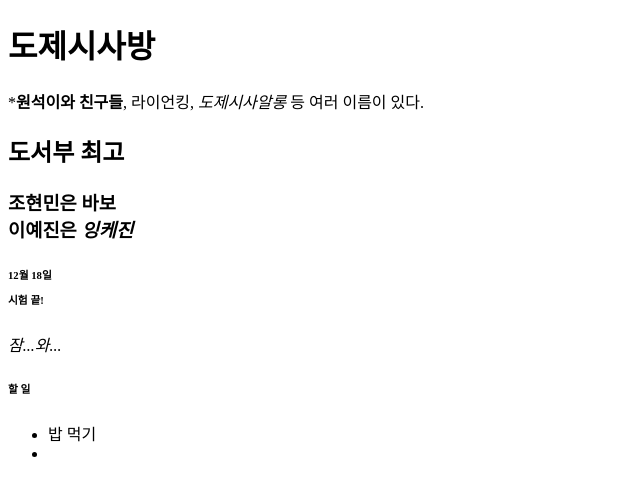
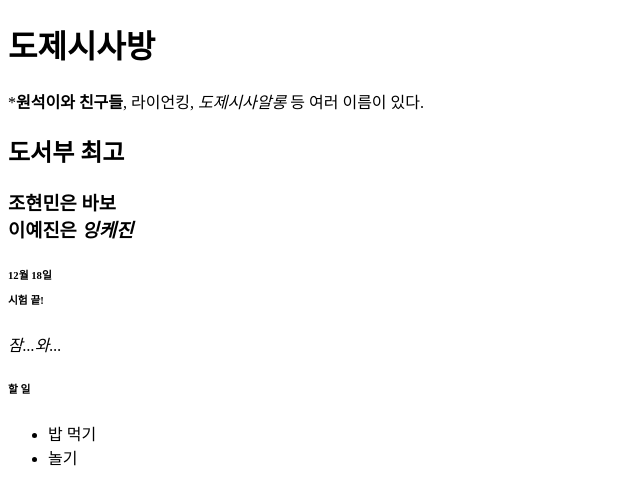
Before and after one commit to bujang-Lee/-, a plain HTML site: page index.html in a window 1280 px wide. Shown: the full height of the page, 0-640 px from the left. Drawn offline with Linux system fonts and the light colour scheme.

Commit message:
Update index.html

```diff
--- a/index.html
+++ b/index.html
@@ -15,6 +15,6 @@
   <h6>할 일</h6>
   <ul>
     <li>밥 먹기</li>
-    <li></li>
+    <li>놀기</li>
   </ul>
 </body>
```
